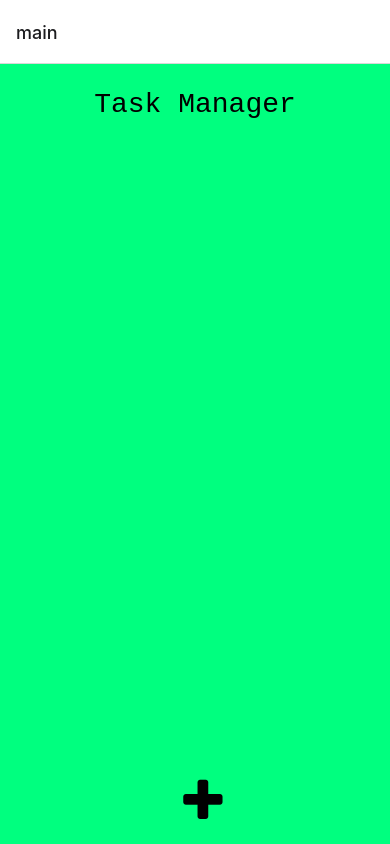
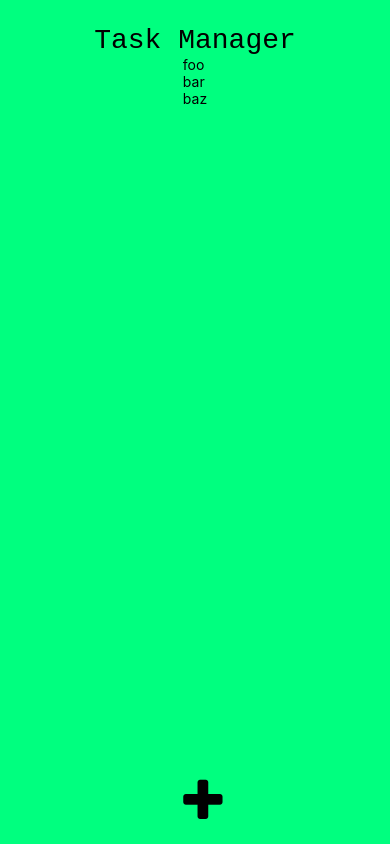
Before and after one commit to maazshakeel/task-reminder, a React Native app: screen / in a window 390 px wide. Built offline with nearby package versions, Linux system fonts and the light colour scheme.

Commit message:
sample task list and remove header on main screen

```diff
--- a/App.tsx
+++ b/App.tsx
@@ -9,7 +9,7 @@ export default function App() {
   return (
     <NavigationContainer>
       <StackRoot.Navigator>
-        <StackRoot.Screen name="main" component={Main} options={{ headerShown: true }} />
+        <StackRoot.Screen name="main" component={Main} options={{ headerShown: false }} />
         <StackRoot.Screen name="add-screen" component={AddScreen} options={{ headerShown: true }} />
       </StackRoot.Navigator>
     </NavigationContainer>
--- a/src/screens/main-screen.tsx
+++ b/src/screens/main-screen.tsx
@@ -1,5 +1,5 @@
 import { StatusBar } from 'expo-status-bar';
-import { StyleSheet, Text, View, TouchableOpacity } from 'react-native';
+import { StyleSheet, Text, View, TouchableOpacity, ScrollView } from 'react-native';
 import { FontAwesome } from '@expo/vector-icons'
 import React from 'react';
 
@@ -10,6 +10,11 @@ const Main: React.FC = ({ navigation }) => {
       <View style={styles.headingTextContainer}>
         <Text style={styles.headingText}>Task Manager</Text>
       </View>
+      <ScrollView style={styles.taskContainer}>
+        <Text style={styles.task}>foo</Text>
+        <Text style={styles.task}>bar</Text>
+        <Text style={styles.task}>baz</Text>
+      </ScrollView>
       <View style={styles.plusIconContainer}>
         <TouchableOpacity onPress={() => navigation.push("add-screen")}>
           <FontAwesome name="plus" size={50} color="black" />
@@ -28,6 +33,9 @@ const styles = StyleSheet.create({
     alignItems: 'center',
 
   },
+  taskContainer: {
+
+  },
   headingTextContainer: {
     paddingTop: 25,
   },
```
